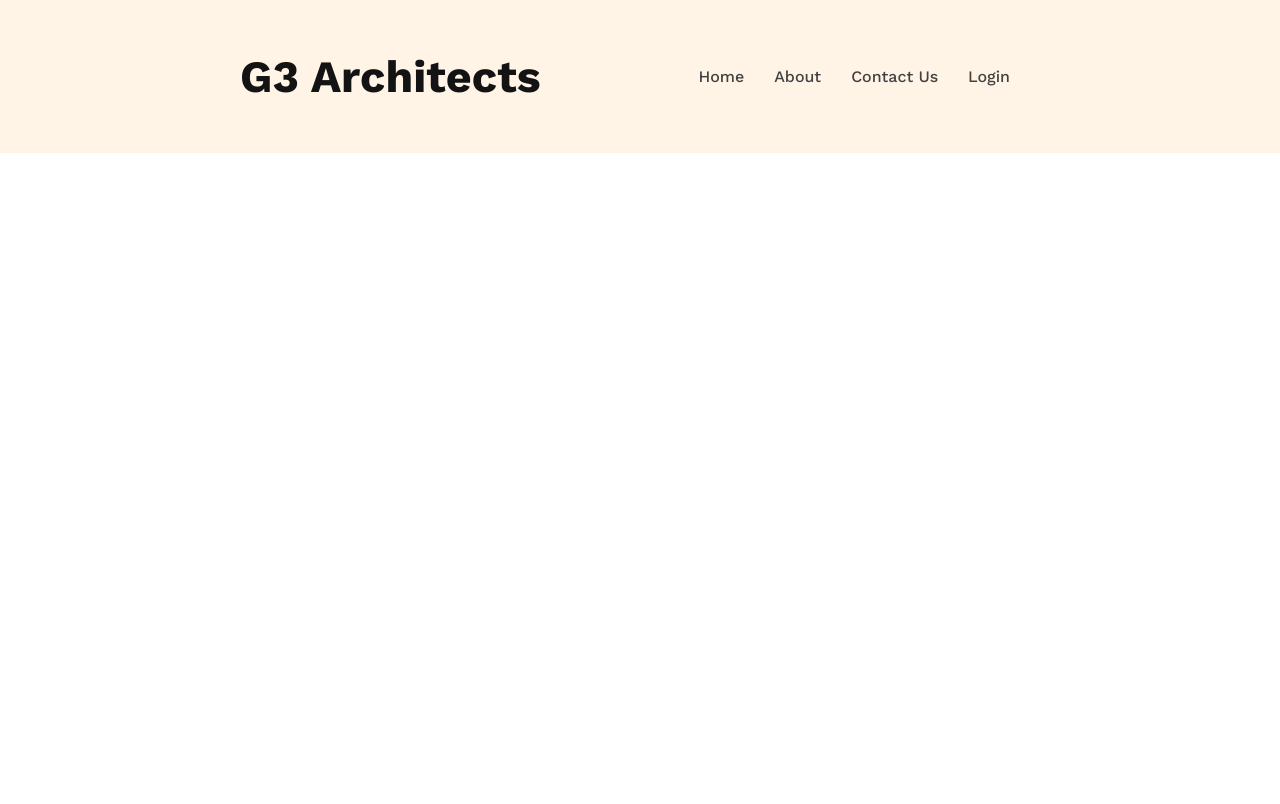
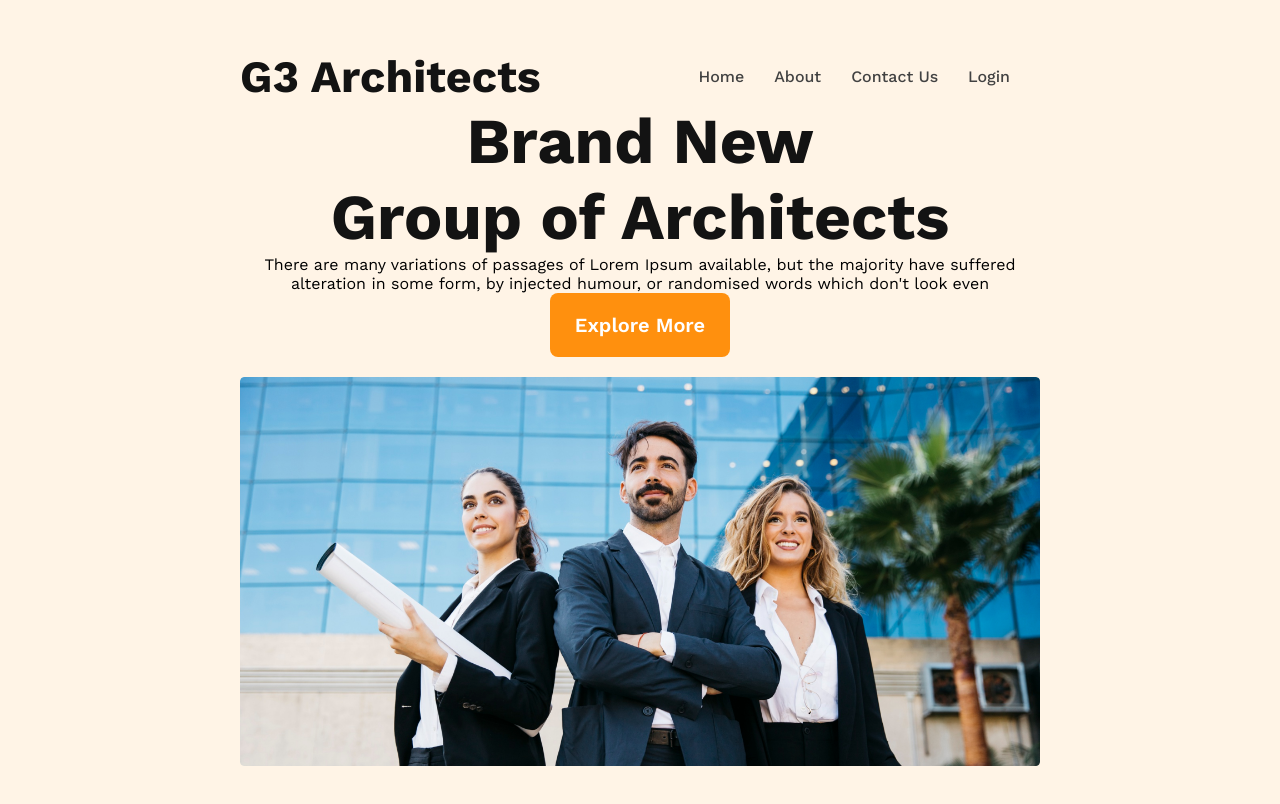
Before and after one commit to Shuvo-Chakraborty/G3-Architects-Website_Again, a plain HTML site: page index.html in a window 1280 px wide. Drawn offline with nearby package versions, Linux system fonts and the light colour scheme.

Commit message:
banner section

```diff
--- a/index.html
+++ b/index.html
@@ -20,6 +20,17 @@
                 <li><a href="">Login</a></li>
             </ul>
         </nav>
+
+        <div class="banner">
+            <div class="banner-content">
+                <h1 class="banner-title">Brand New <br>Group of Architects</h1>
+                <p class="banner-discription">There are many variations of passages of Lorem Ipsum available, but the majority have suffered alteration in some form, by injected humour, or randomised words which don't
+                look even</p>
+                <button class="btn-primary">Explore More</button>
+            </div>
+            <img src="images/banner.png" alt="">
+        </div>
+
     </header>
 
     <main>
--- a/styles/style.css
+++ b/styles/style.css
@@ -1,8 +1,20 @@
 @import url('https://fonts.googleapis.com/css2?family=Inter:wght@300;400;500;600;700&family=Lato:ital,wght@0,300;0,400;0,700;0,900;1,300;1,400;1,700&family=Merriweather:ital,wght@0,300;0,400;0,700;1,300;1,400&family=Open+Sans:wght@400;700;800&family=Work+Sans:wght@300;400;500;600;700&display=swap');
 
+/*................shared styles................*/
 * {
     font-family: 'Work Sans', sans-serif;
     margin: 0;
+}
+
+.btn-primary {
+    border-radius: 8px;
+    background: #FF900E;
+    padding: 20px 25px;
+    font-size: 20px;
+    font-weight: 600;
+    color: #FFF;
+    cursor: pointer;
+    border: 0;
 }
 
 /*................header styles...............*/
@@ -11,17 +23,20 @@ header {
     background: rgba(255, 144, 14, 0.10);
     padding: 50px 240px;
 }
+
 /*....... nav...... */
 nav {
     display: flex;
     justify-content: space-between;
     align-items: center;
 }
+
 .nav-title {
     color: #131313;
     font-size: 2.8rem;
     font-weight: 700;
 }
+
 nav>ul {
     display: flex;
 }
@@ -35,7 +50,32 @@ nav li {
     font-weight: 500;
 }
 
-nav a {
+nav li a {
     text-decoration: none;
     color: #424242;
 }
+
+
+/*...............banner style................*/
+.banner-content {
+    max-width: 800px;
+    margin: 0% auto;
+    text-align: center;
+}
+
+.banner-title {
+    color: #131313;
+    font-weight: 700;
+    font-size: 4rem;
+}
+
+.banner-description {
+    color: #727272;
+    font-size: 16px;
+    font-weight: 400;
+    line-height: 26px;
+}
+.banner img{
+    margin-top: 20px;
+    width: 100%;
+}
```
